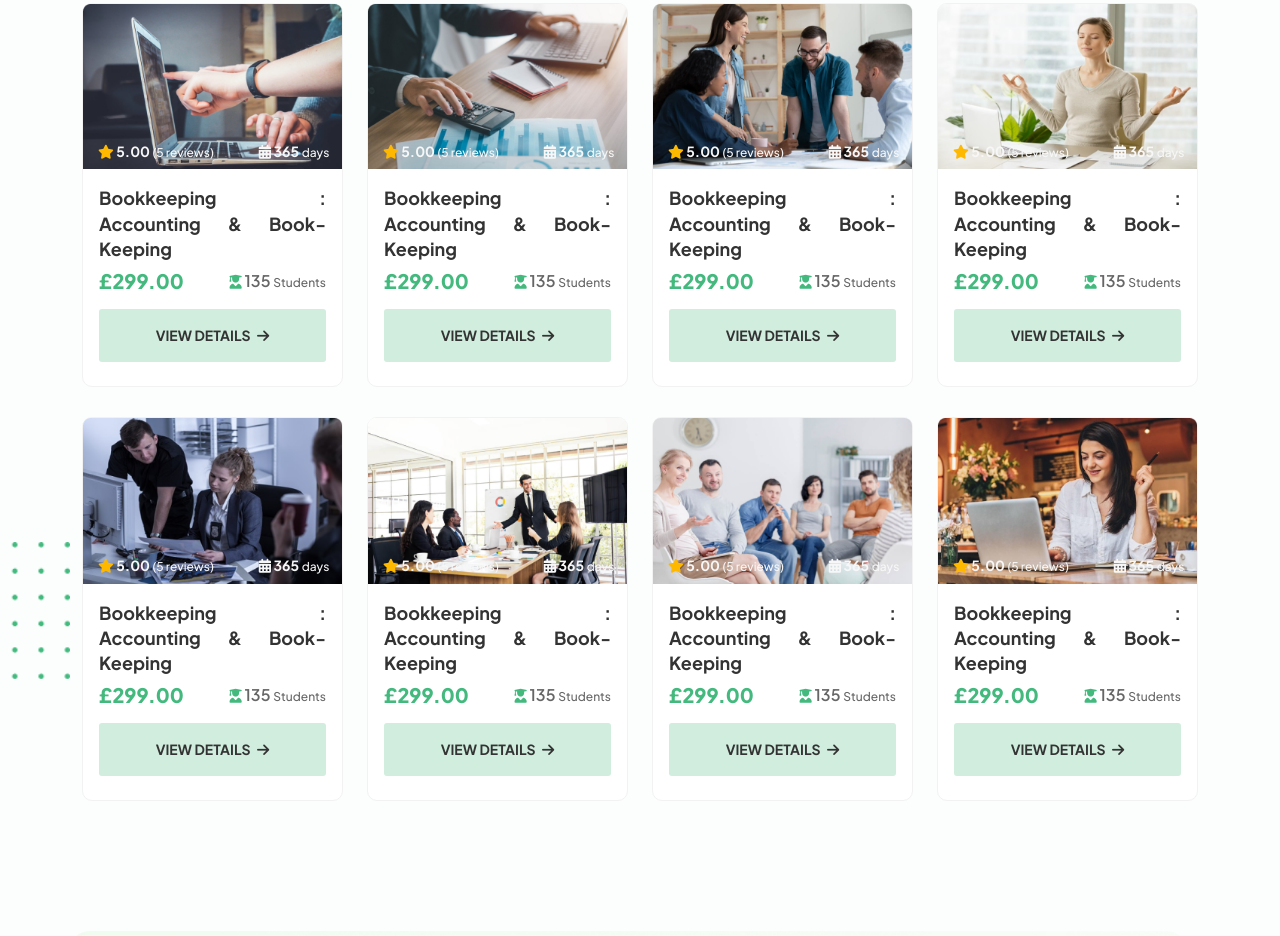
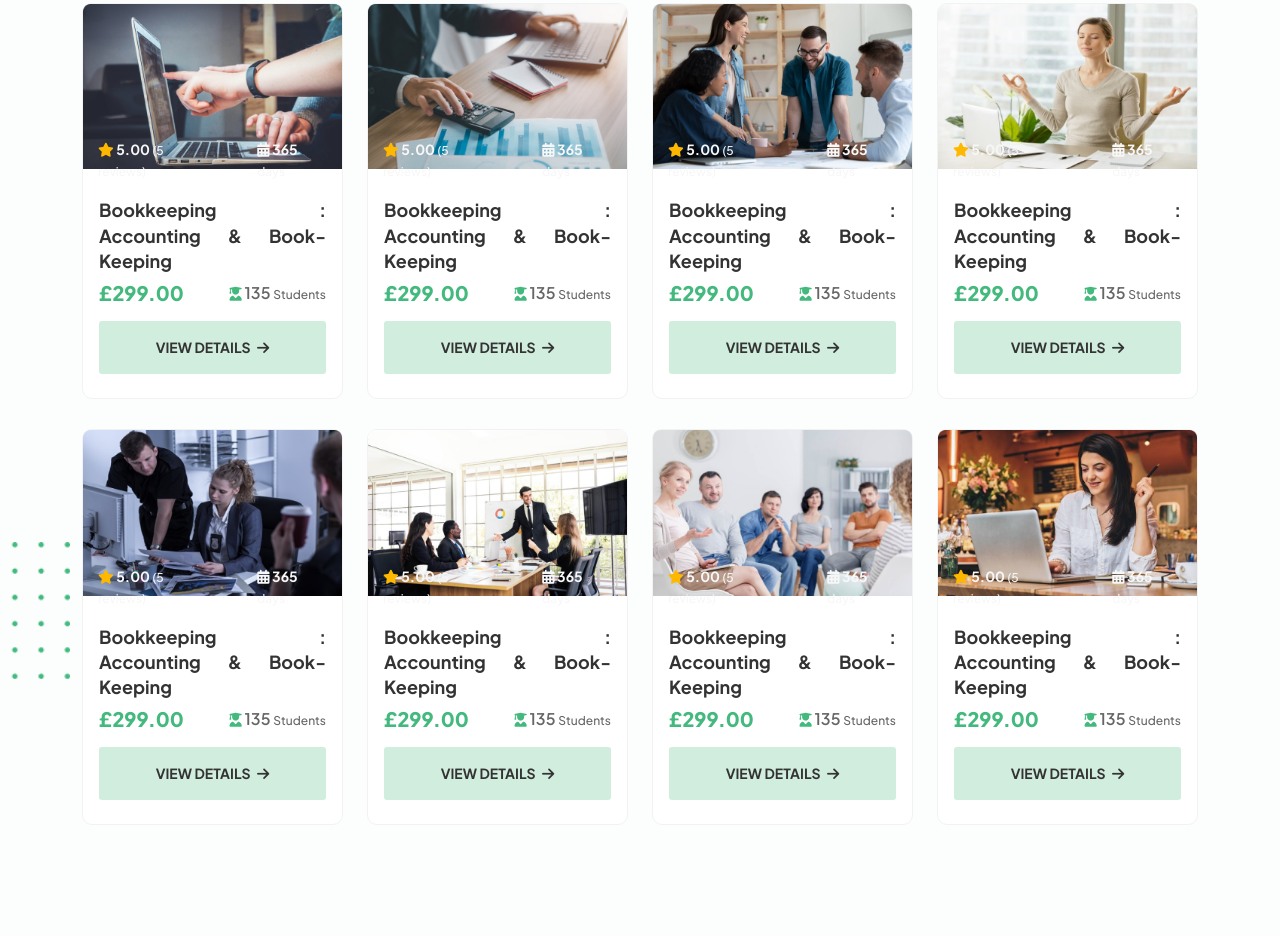
Before and after one commit to a2-nabil/Mental-Hospital, a plain HTML site: page index.html in a window 1280 px wide. Shown: the part 1076-2012 px from the top of the page. Drawn offline with Linux system fonts and the light colour scheme; files whose address does not match are found by name.

Commit message:
Update style.css

```diff
--- a/assets/css/style.css
+++ b/assets/css/style.css
@@ -357,12 +357,11 @@ section.reviews_bg {
   line-height: 140%;
 }
 .card-ratings {
-  position: absolute;
-  top: 165px;
-  left: 15px;
   display: flex;
   justify-content: space-between;
-  gap: 85px;
+  gap: 15px;
+  margin-top: -30px;
+  padding: 0 15px;
 }
 .card-ratings p {
   color: var(--text-p-2);
```
